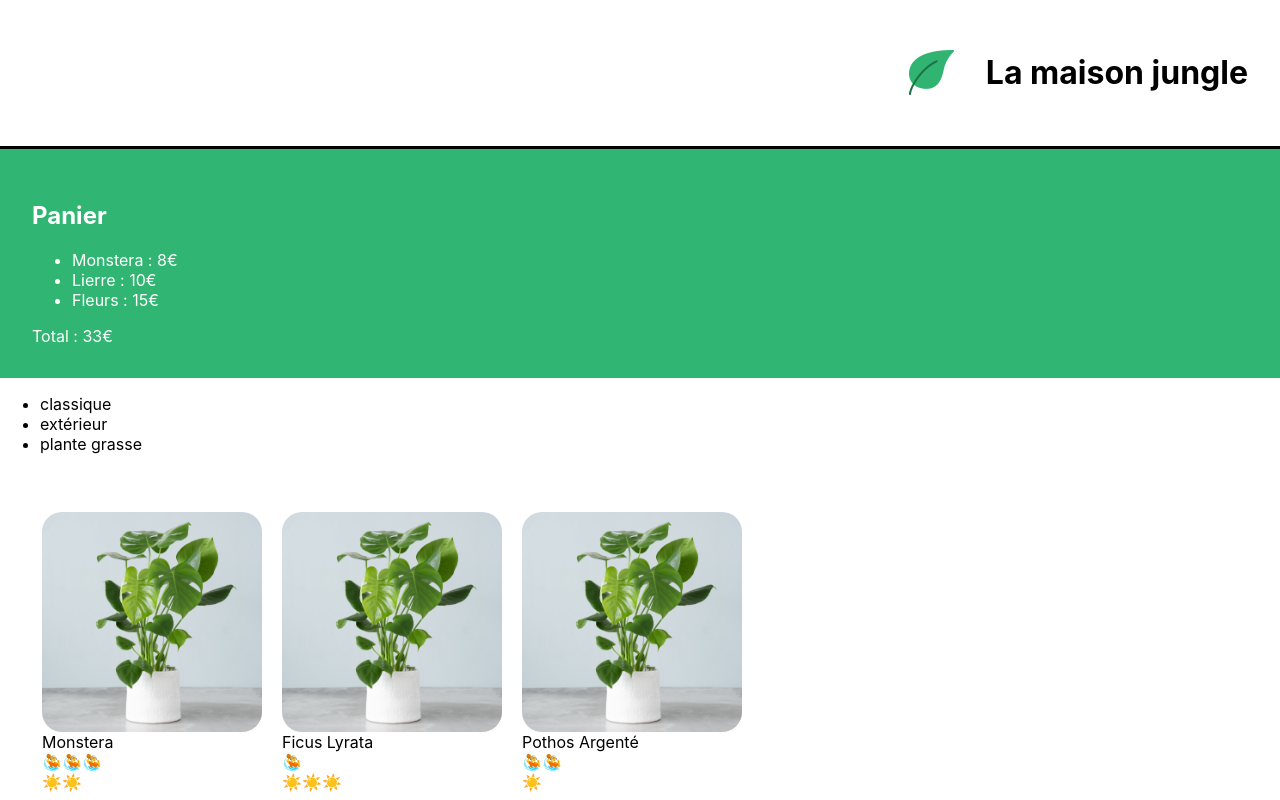
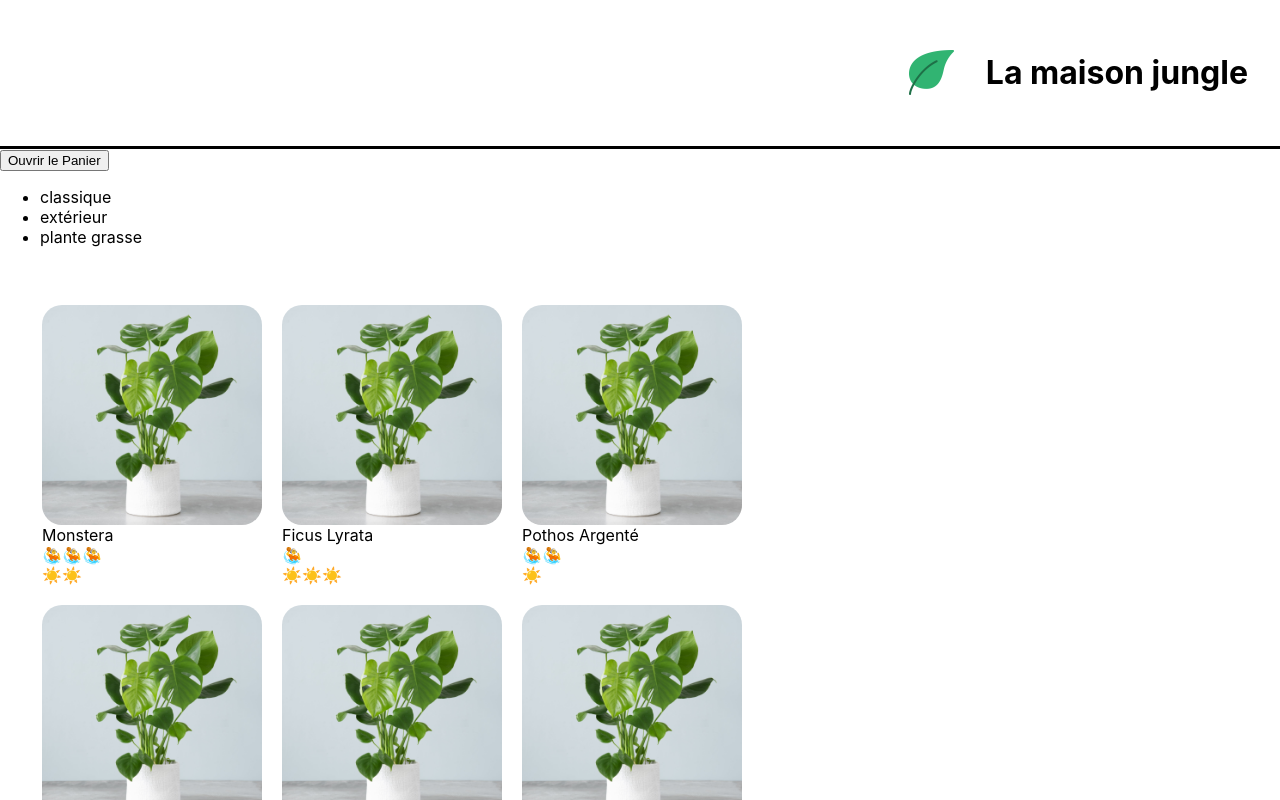
Before and after one commit to safwen-code/JungleHome, a React (Create React App) app: page / in a window 1280 px wide. Shown: the top 800 px of the page. Built offline with nearby package versions, Linux system fonts and the light colour scheme.

Commit message:
create multipul function to update my cart

```diff
--- a/src/Components/Cart.js
+++ b/src/Components/Cart.js
@@ -1,19 +1,29 @@
 import "../Styles/Cart.css";
+import { useState } from "react";
 
 function Cart() {
   const monsteraPrice = 8;
-  const ivyPrice = 10;
-  const flowerPrice = 15;
-  return (
+  const [cart, setcart] = useState(0);
+  const [isOpen, setisOpen] = useState(false);
+  function UpdateCart() {
+    setcart(cart + 1);
+    console.log("updatedCart");
+  }
+  function viderPanier() {
+    setcart(0);
+  }
+  return isOpen ? (
     <div className="lmj-cart">
+      <button onClick={() => setisOpen(false)}>Fermer</button>
       <h2>Panier</h2>
-      <ul>
-        <li>Monstera : {monsteraPrice}€</li>
-        <li>Lierre : {ivyPrice}€</li>
-        <li>Fleurs : {flowerPrice}€</li>
-      </ul>
-      Total : {monsteraPrice + ivyPrice + flowerPrice}€
+      <div>
+        Monstera : {monsteraPrice}€<button onClick={UpdateCart}>Ajouter</button>
+      </div>
+      <h3>Total : {monsteraPrice * cart}€</h3>
+      <button onClick={viderPanier}>vider le panier</button>
     </div>
+  ) : (
+    <button onClick={() => setisOpen(true)}>Ouvrir le Panier</button>
   );
 }
 
```
